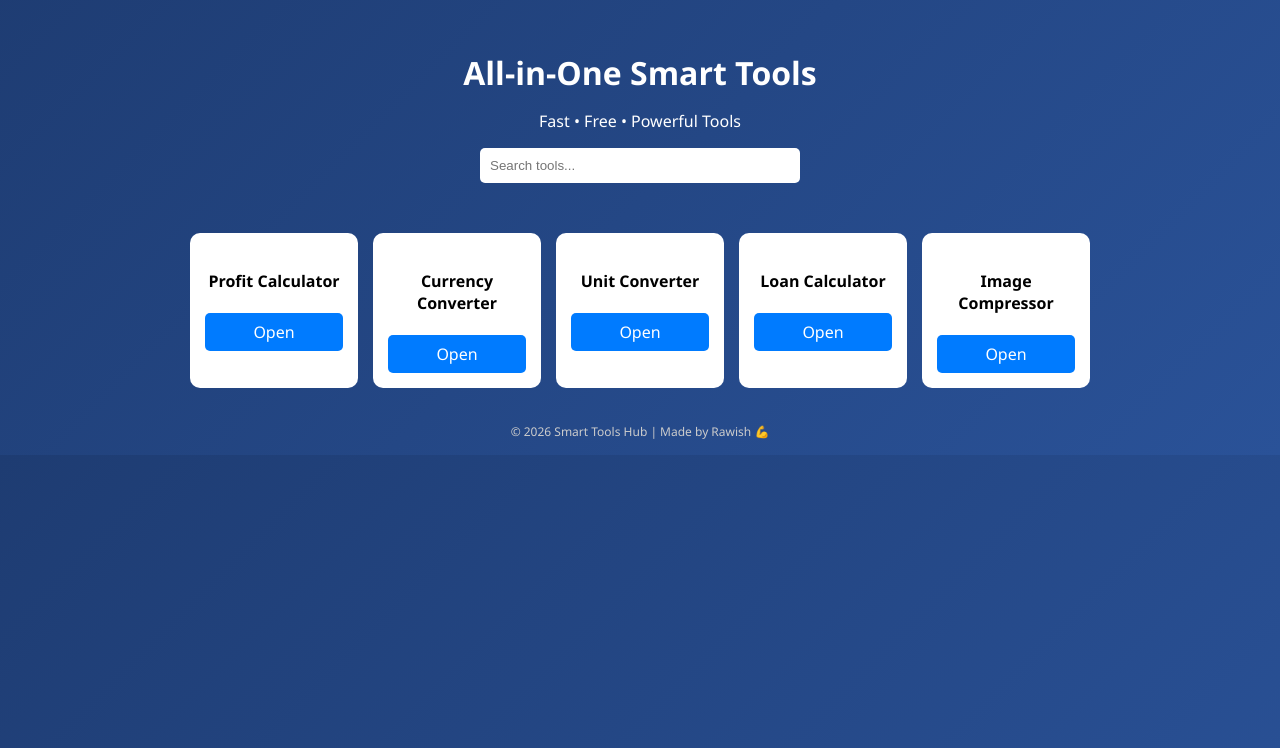
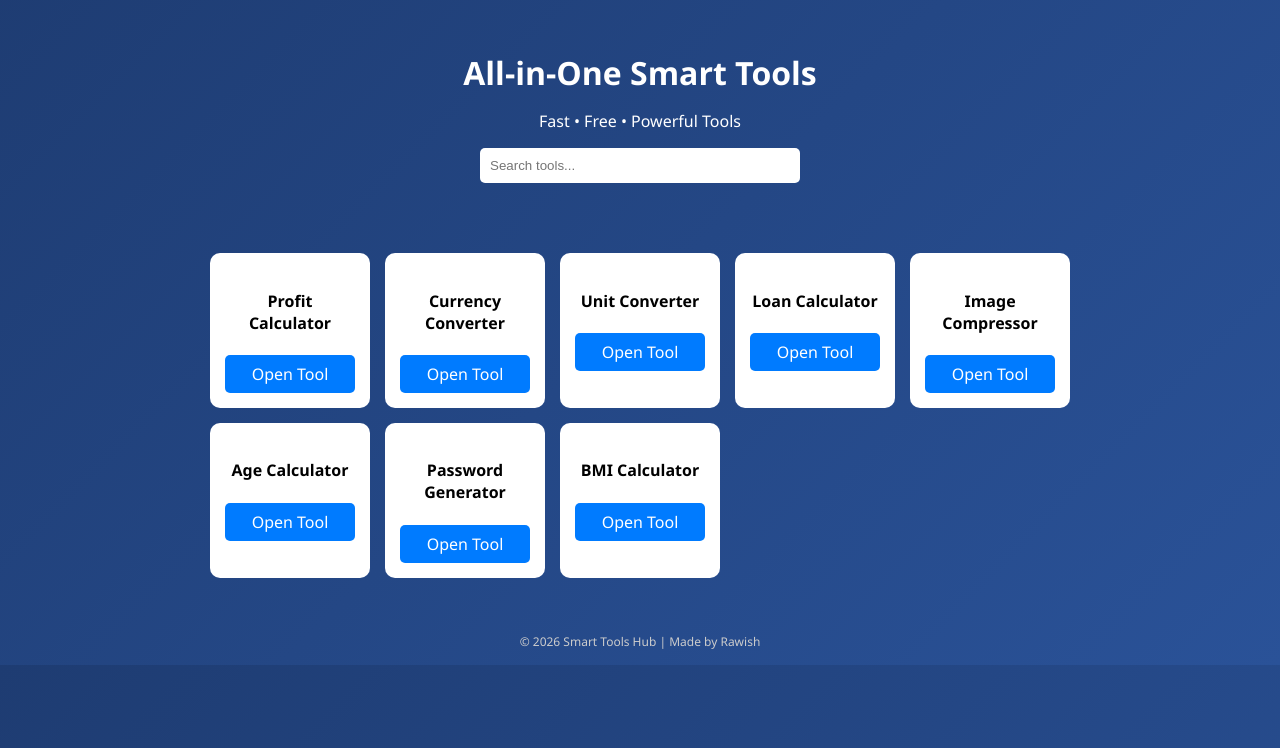
Before and after one commit to Rawish007/Smart-Tools-Hub, a Flask app: page / in a window 1280 px wide. Shown: the part 52-800 px from the top of the page. Run offline with Flask 3, Linux system fonts and the light colour scheme.

Commit message:
Update index.html

```diff
--- a/templates/index.html
+++ b/templates/index.html
@@ -114,17 +114,55 @@
 <!-- TOOLS -->
 <div class="tools">
 
-    <div class="card"><h4>Profit Calculator</h4><a href="/profit">Open</a></div>
-    <div class="card"><h4>Currency Converter</h4><a href="/currency">Open</a></div>
-    <div class="card"><h4>Unit Converter</h4><a href="/unit">Open</a></div>
-    <div class="card"><h4>Loan Calculator</h4><a href="/loan">Open</a></div>
-    <div class="card"><h4>Image Compressor</h4><a href="/image-compressor">Open</a></div>
+    <div class="tools">
+
+<div class="card">
+<h4>Profit Calculator</h4>
+<a href="/profit">Open Tool</a>
+</div>
+
+<div class="card">
+<h4>Currency Converter</h4>
+<a href="/currency">Open Tool</a>
+</div>
+
+<div class="card">
+<h4>Unit Converter</h4>
+<a href="/unit">Open Tool</a>
+</div>
+
+<div class="card">
+<h4>Loan Calculator</h4>
+<a href="/loan">Open Tool</a>
+</div>
+
+<div class="card">
+<h4>Image Compressor</h4>
+<a href="/image-compressor">Open Tool</a>
+</div>
+
+<div class="card">
+<h4>Age Calculator</h4>
+<a href="/age">Open Tool</a>
+</div>
+
+<div class="card">
+<h4>Password Generator</h4>
+<a href="/password">Open Tool</a>
+</div>
+
+<div class="card">
+<h4>BMI Calculator</h4>
+<a href="/bmi">Open Tool</a>
+</div>
+
+</div>
 
 </div>
 
 <!-- FOOTER -->
 <div class="footer">
-    © 2026 Smart Tools Hub | Made by Rawish 💪
+    © 2026 Smart Tools Hub | Made by Rawish
 </div>
 
 <script>
```
